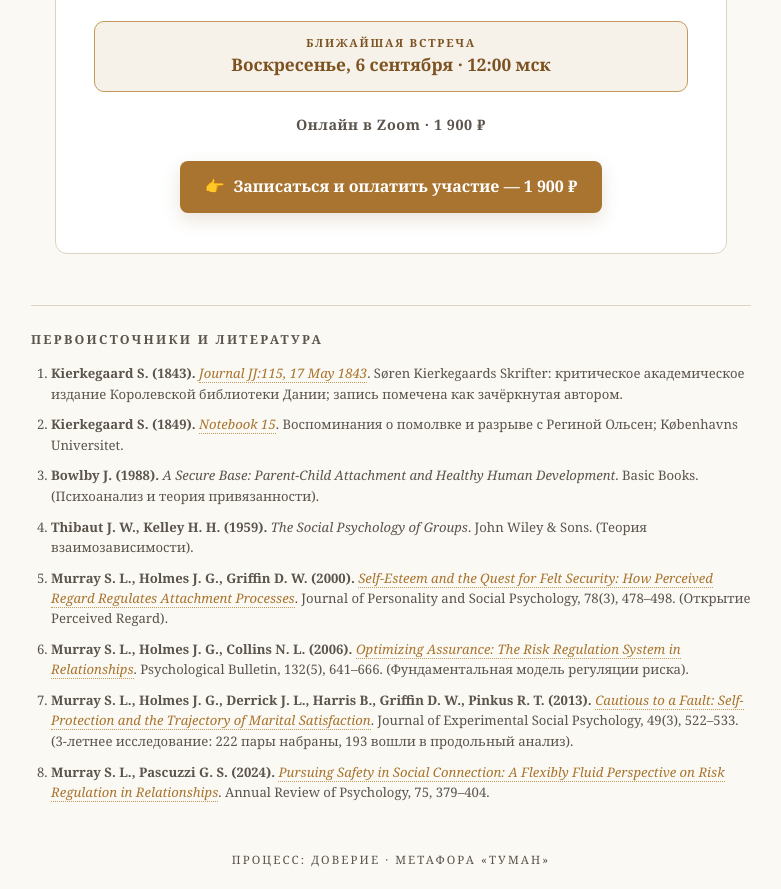
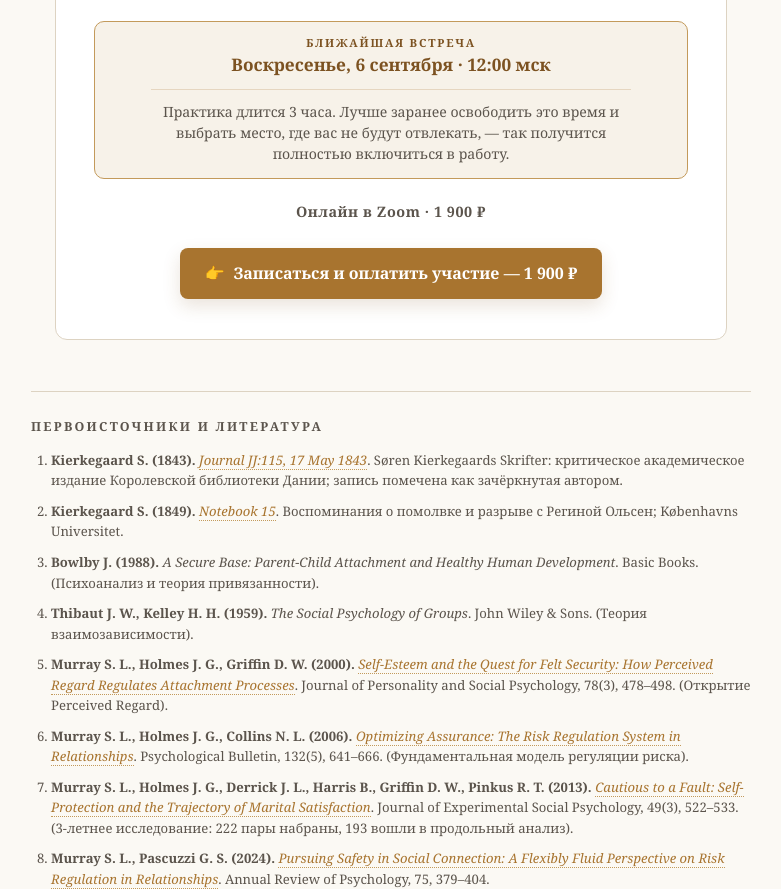
Before and after one commit to ed-educate/ed-educate.github.io, a plain HTML site: page tuman.html in a window 1280 px wide. Shown: the part 11056-11945 px from the top of the page, without its empty margins (249-1030 px from the left). Drawn offline with Linux system fonts and the light colour scheme.

Commit message:
Добавить длительность и условия участия в практику

```diff
--- a/tuman.html
+++ b/tuman.html
@@ -171,6 +171,7 @@
   .invite-date{margin:1.5rem auto 0;padding:.85rem 1rem;background:var(--pale);border:1px solid var(--gold-soft);border-radius:10px;color:var(--deep);text-align:center}
   .invite-date span{display:block;margin-bottom:.2rem;font-size:.7rem;line-height:1.35;font-weight:700;letter-spacing:.16em;text-transform:uppercase}
   .invite-date strong{display:block;font-size:1.08rem;line-height:1.4}
+  .invite-duration{max-width:30rem;margin:.7rem auto 0;padding-top:.7rem;border-top:1px solid rgba(168,116,47,.22);color:var(--ink-soft);font-size:.88rem;line-height:1.5}
   .invite-meta{text-align:center;margin-top:1.3rem;color:var(--ink-soft);font-size:.9rem;letter-spacing:.04em;font-weight:700}
   .invite-action{text-align:center;margin-top:1.5rem}
   .btn{display:inline-flex;align-items:center;justify-content:center;gap:.55rem;max-width:100%;padding:.92rem 1.55rem;background:var(--gold);border-radius:8px;color:#fff;text-decoration:none;font-size:1rem;line-height:1.35;font-weight:700;text-align:center;box-shadow:0 7px 18px rgba(124,82,33,.16)}
@@ -583,6 +584,7 @@
   <div class="invite-date">
     <span>Ближайшая встреча</span>
     <strong><time datetime="2026-09-06T12:00:00+03:00">Воскресенье, 6 сентября · 12:00&nbsp;мск</time></strong>
+    <p class="invite-duration">Практика длится 3 часа. Лучше заранее освободить это время и выбрать место, где вас не будут отвлекать, — так получится полностью включиться в работу.</p>
   </div>
   <div class="invite-meta">Онлайн в Zoom · 1 900 ₽</div>
   <div class="invite-action">
```
